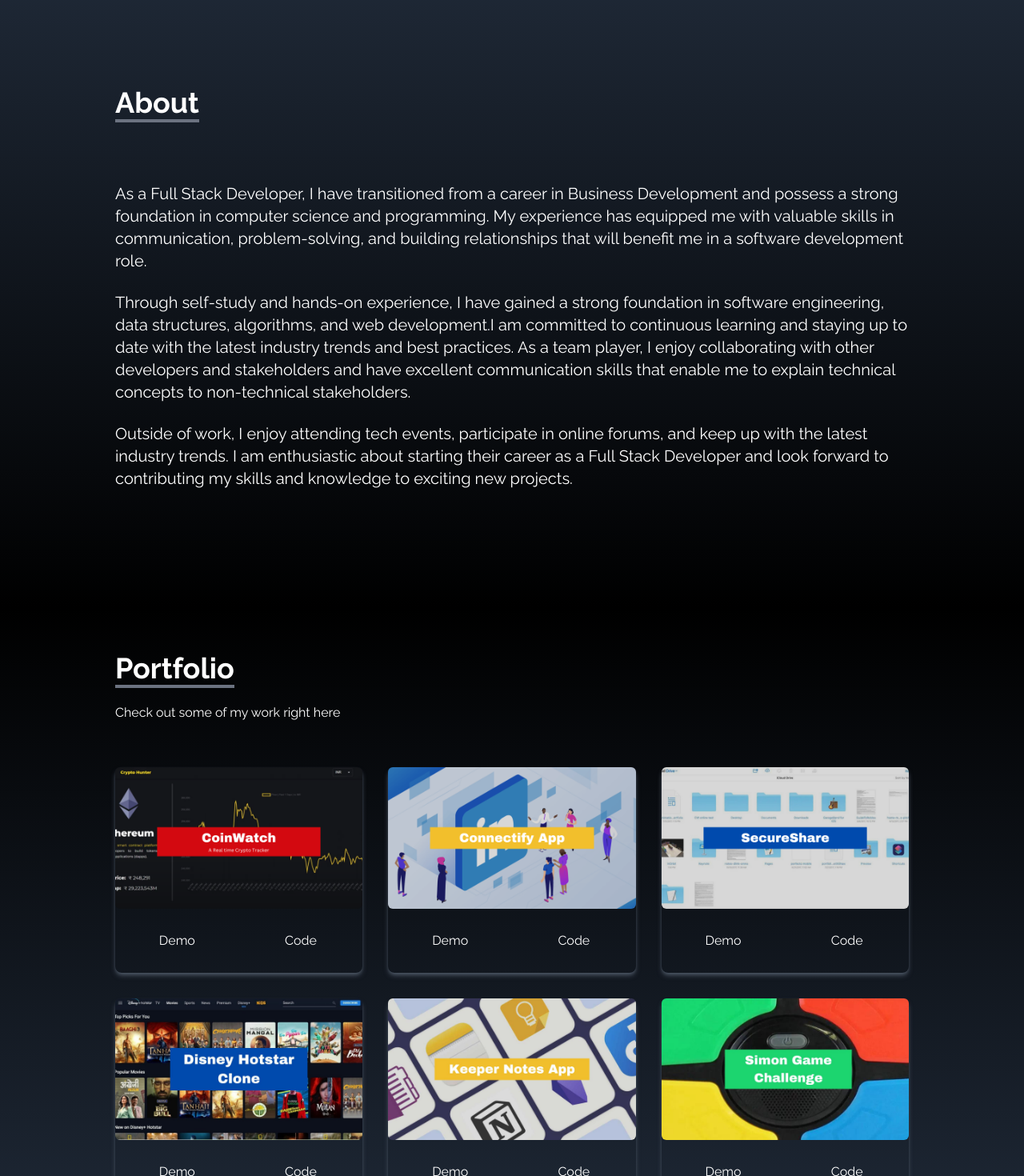
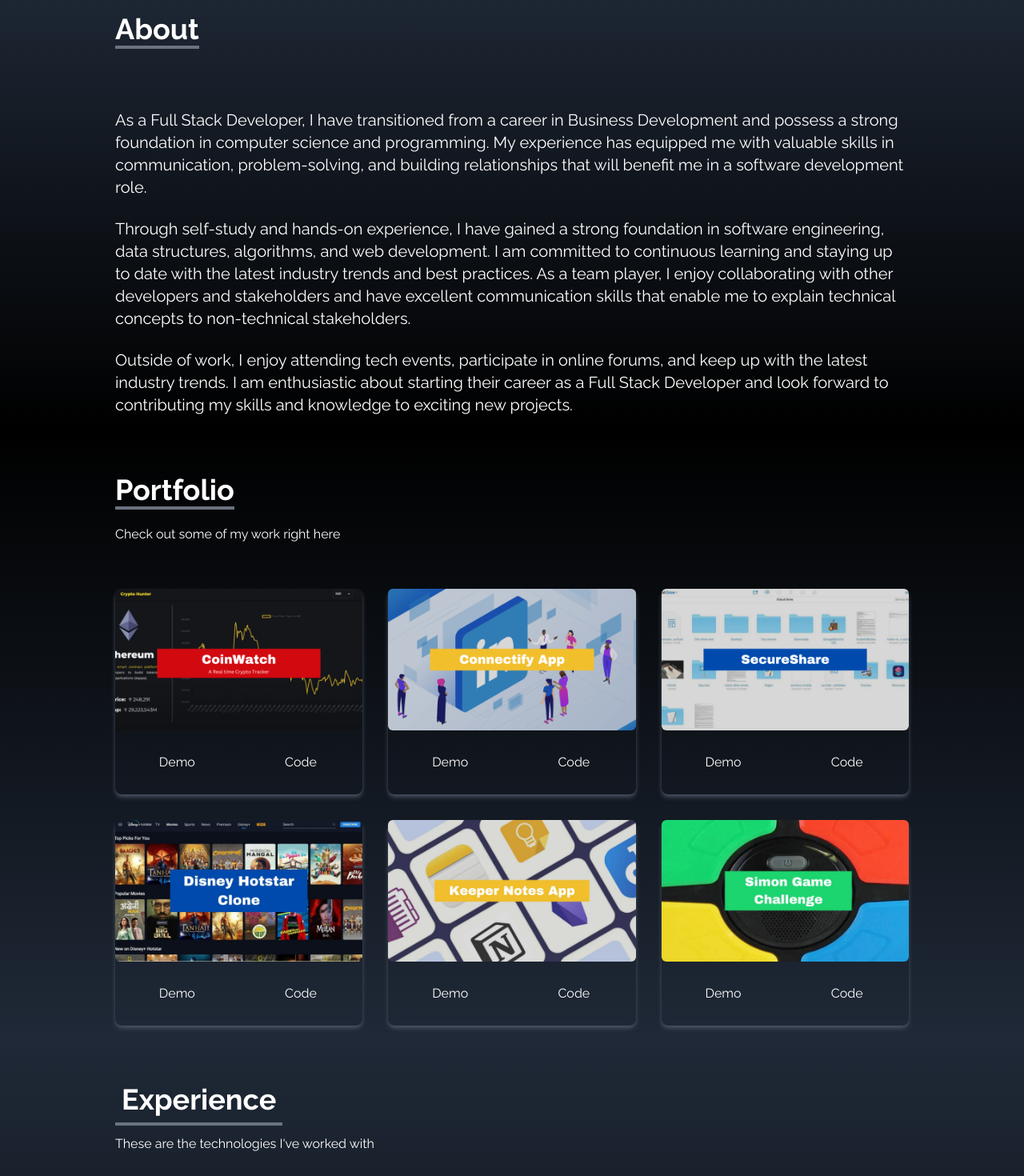
Before and after one commit to mrkirthi-24/My_Portfolio, a React (Create React App) app: page / in a window 1280 px wide. Shown: the part 920-2390 px from the top of the page at 80% size. Built offline with nearby package versions, Linux system fonts and the light colour scheme.

Commit message:
Styling sections

```diff
--- a/src/components/About.jsx
+++ b/src/components/About.jsx
@@ -4,38 +4,33 @@
   return (
     <div
       name="about"
-      className="w-full h-screen bg-gradient-to-b from-gray-800 to-black text-white"
+      className="w-full bg-gradient-to-b from-gray-800 to-black text-white pt-10"
     >
-      <div className="max-w-screen-lg p-4 mx-auto flex flex-col justify-center w-full h-full">
-        <div className="text-center sm:text-left mt-24 sm:mt-0">
+      <div className="flex flex-col max-w-screen-lg p-4 mx-auto w-full h-full">
+        <div>
           <p className="text-4xl font-bold inline border-b-4 border-gray-500">
             About
           </p>
         </div>
-
-        <p className="text-l sm:text-xl mt-20">
+        <p className="text-justify sm:text-left text-l sm:text-xl mt-20">
           As a Full Stack Developer, I have transitioned from a career in
           Business Development and possess a strong foundation in computer
           science and programming. My experience has equipped me with valuable
           skills in communication, problem-solving, and building relationships
           that will benefit me in a software development role.
         </p>
-
         <br />
-
-        <p className="text-l sm:text-xl">
+        <p className="text-justify sm:text-left text-l sm:text-xl">
           Through self-study and hands-on experience, I have gained a strong
           foundation in software engineering, data structures, algorithms, and
-          web development.I am committed to continuous learning and staying up
+          web development. I am committed to continuous learning and staying up
           to date with the latest industry trends and best practices. As a team
           player, I enjoy collaborating with other developers and stakeholders
           and have excellent communication skills that enable me to explain
           technical concepts to non-technical stakeholders.
         </p>
-
         <br />
-
-        <p className="text-l sm:text-xl mb-24 sm:mb-0">
+        <p className="text-justify sm:text-left text-l sm:text-xl">
           Outside of work, I enjoy attending tech events, participate in online
           forums, and keep up with the latest industry trends. I am enthusiastic
           about starting their career as a Full Stack Developer and look forward
--- a/src/components/Contact.jsx
+++ b/src/components/Contact.jsx
@@ -4,7 +4,7 @@
   return (
     <div
       name="contact"
-      className="w-full h-screen bg-gradient-to-b from-black to-gray-800 p-4 text-white"
+      className="w-full bg-gradient-to-b from-black to-gray-800 p-4 text-white"
     >
       <div className="flex flex-col p-4 justify-center max-w-screen-lg mx-auto h-full">
         <div className="pb-8">
--- a/src/components/Experience.jsx
+++ b/src/components/Experience.jsx
@@ -92,10 +92,10 @@
   return (
     <div
       name="experience"
-      className="bg-gradient-to-b from-gray-800 to-black w-full"
+      className="bg-gradient-to-b from-gray-800 to-black pt-10"
     >
       <div className="max-w-screen-lg mx-auto p-4 flex flex-col justify-center w-full h-full text-white">
-        <div className="mt-12 sm:mt-6 text-center sm:text-left">
+        <div>
           <p className="text-4xl font-bold border-b-4 border-gray-500 p-2 inline">
             Experience
           </p>
--- a/src/components/Home.jsx
+++ b/src/components/Home.jsx
@@ -11,10 +11,10 @@
     >
       <div className="max-w-screen-lg mx-auto flex flex-col items-center justify-center h-full px-4 md:flex-row">
         <div className="flex flex-col justify-center h-full">
-          <h2 className="text-4xl sm:text-7xl font-bold text-white mt-6 sm:mt-0">
+          <h2 className="text-4xl sm:text-7xl font-bold text-white">
             <div>I'm a Full Stack Developer</div>
           </h2>
-          <p className="text-gray-500 py-4 max-w-md">
+          <p className="text-gray-500 py-4 max-w-md text-justify sm:text-left text-sm sm:text-lg">
             I have extensive experience in building Web applications. I adore
             working on online applications right now with tools like ReactJS,
             TailwindCSS, Styled-Components, NodeJS, ExpressJS, and MongoDB.
--- a/src/components/Portfolio.jsx
+++ b/src/components/Portfolio.jsx
@@ -49,10 +49,10 @@
   return (
     <div
       name="portfolio"
-      className="bg-gradient-to-b from-black to-gray-800 w-full text-white md:h-screen"
+      className="bg-gradient-to-b from-black to-gray-800 w-full text-white pt-10"
     >
-      <div className="max-w-screen-lg p-4 mx-auto flex flex-col justify-center w-full h-full">
-        <div className="pb-8 text-center sm:text-left">
+      <div className="max-w-screen-lg p-4 mx-auto flex flex-col justify-center">
+        <div className="pb-8">
           <p className="text-4xl font-bold inline border-b-4 border-gray-500">
             Portfolio
           </p>
```
